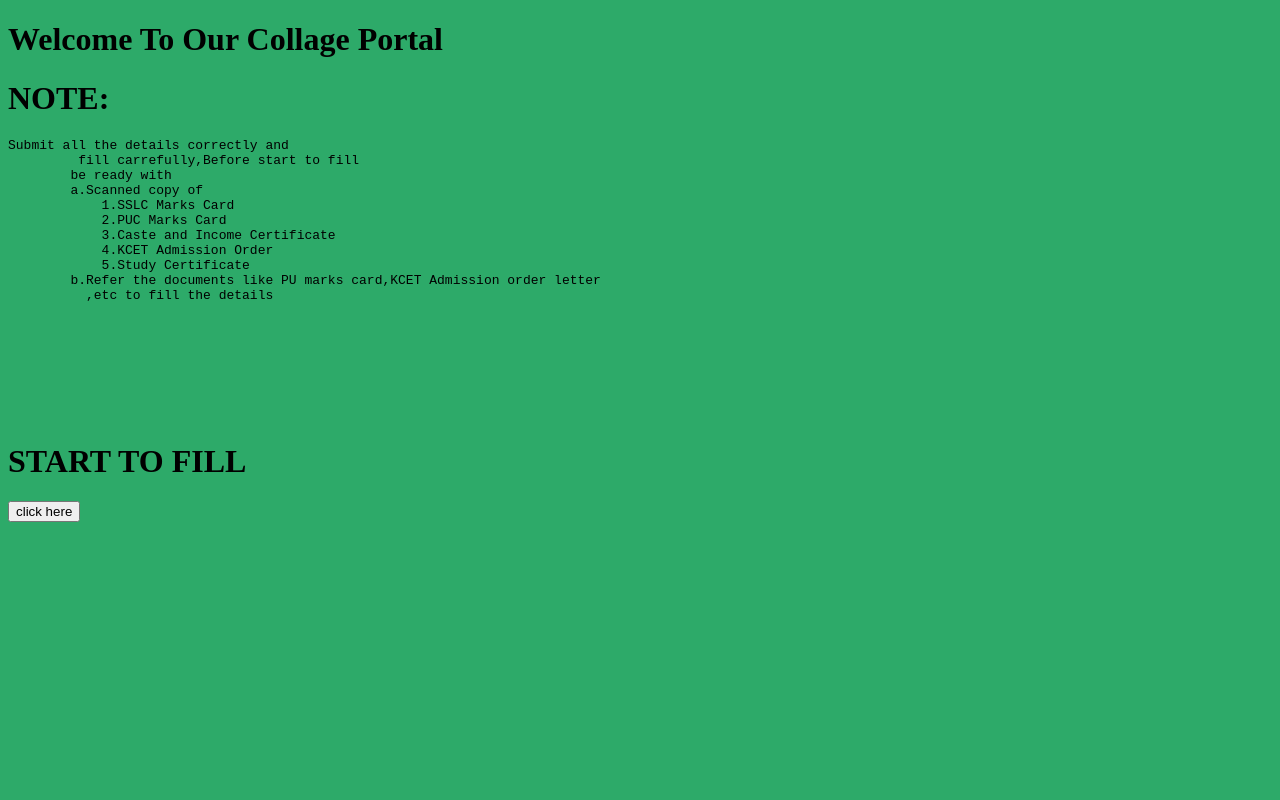
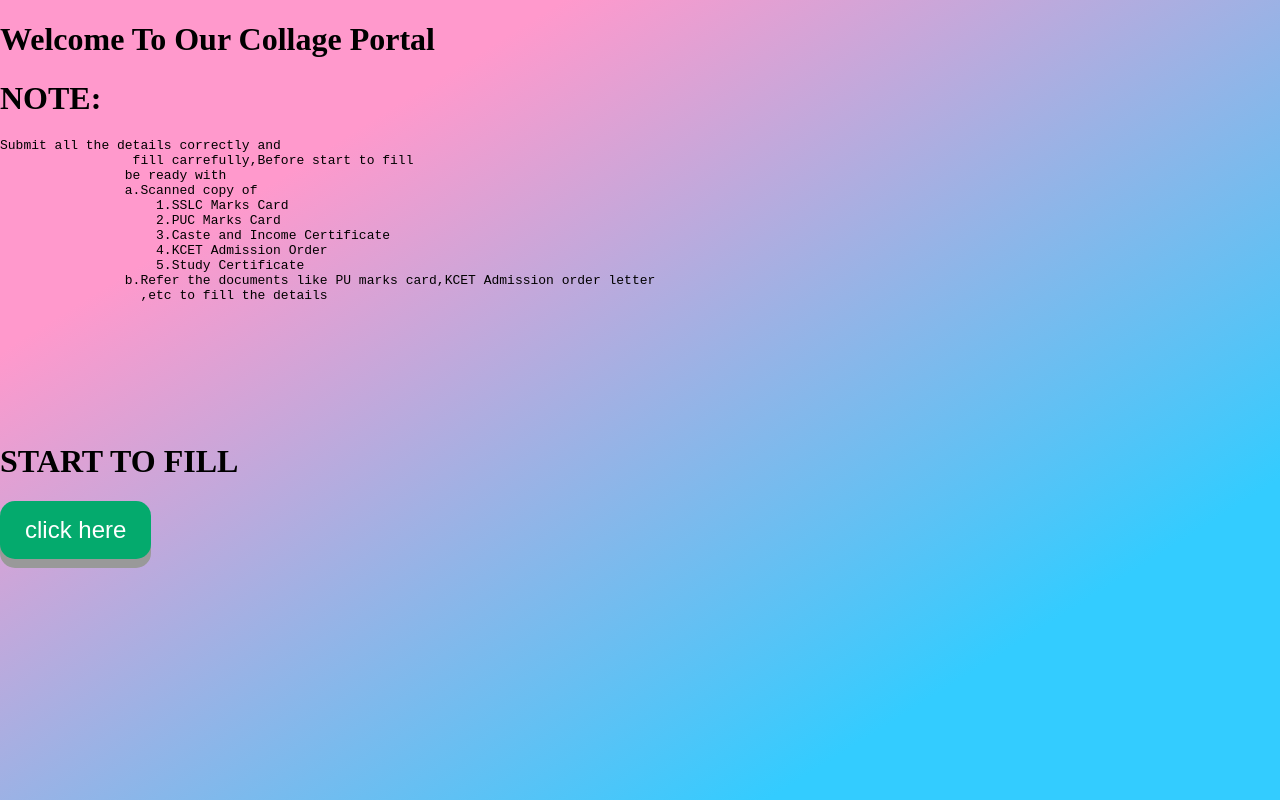
Before and after one commit to Vignesha0408/Admission-form, a plain HTML site: page index.html in a window 1280 px wide. Drawn offline with Linux system fonts and the light colour scheme.

Commit message:
Update index.html

```diff
--- a/index.html
+++ b/index.html
@@ -1,18 +1,44 @@
 <!DOCTYPE html>
 <html>
     <style>
+        .button {
+  padding: 15px 25px;
+  font-size: 24px;
+  text-align: center;
+  cursor: pointer;
+  outline: none;
+  color: #fff;
+  background-color: #04AA6D;
+  border: none;
+  border-radius: 15px;
+  box-shadow: 0 9px #999;
+}
+
+.button:hover {background-color: #3e8e41}
+
+.button:active {
+  background-color: #3e8e41;
+  box-shadow: 0 5px #666;
+  transform: translateY(4px);
+}
+        html, body {
+    height: 100%;
+    margin: 0;
+}
+
 div {
-    height: 400px;
-    background: linear-gradient(to top left, #33ccff 20%, #ff99cc 78%)
+    height: 100%;
+    width: 100%;
+    background: linear-gradient(to top left, #33ccff 20%, #ff99cc 78%);
+    position: absolute;
 }
+
 </style>
 <head>
     <title>STUDENT ADMISSION FORM</title>
 </head>
-<body bgcolor="#2DAA69" background="a.jpg">
-
-
-    <h1>Welcome To Our Collage Portal</h1>
+<body>
+         <div><h1>Welcome To Our Collage Portal</h1>
             <h1>NOTE:</h1>
             <pre>Submit all the details correctly and
                  fill carrefully,Before start to fill
@@ -28,6 +54,8 @@ div {
             </pre>
             <br><br><br><br><br>
             <h1>START TO FILL</h1>
-    <a href="form1.html"><button>click here</button></a>
+            <a href="form1.html"><button class="button">click here</button></a></div>
+
+
 </body>
 </html>
```
Lines whose indentation alone changed are shown as unchanged.
